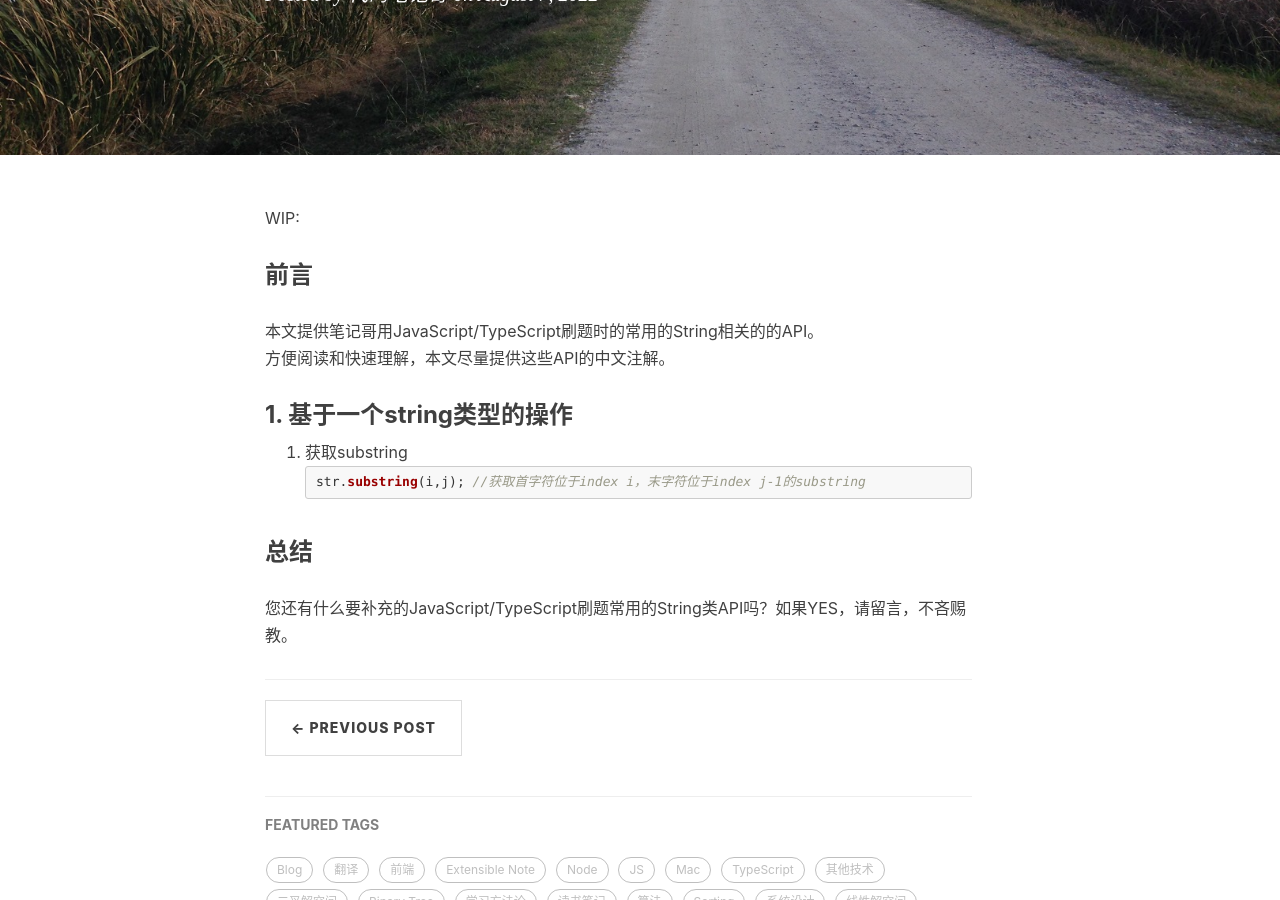
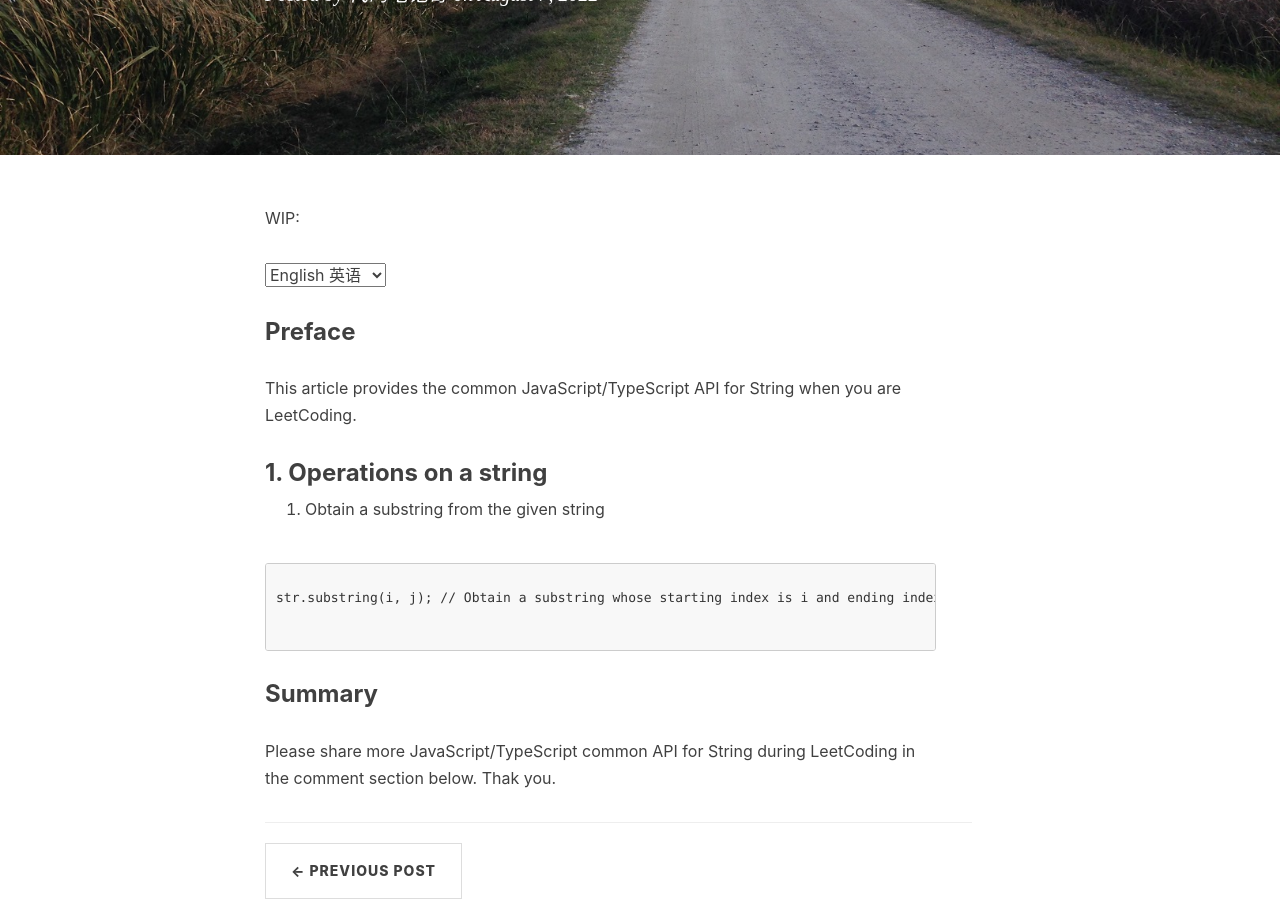
Before and after one commit to starwavelin/starwavelin.github.io, a Jekyll site: the page built from _posts/2022-08-07-js-string-api.md, in a window 1280 px wide and 900 px high, scrolled down 410 px. Built offline with Jekyll 4.4.1, drawn with Linux system fonts in a browser that asks for light colours; nearby versions of some CDN libraries; comment, search, counter and statistics services are not loaded.

Commit message:
feat: Anglicize the 2022-08-07 article

````diff
--- a/_posts/2022-08-07-js-string-api.md
+++ b/_posts/2022-08-07-js-string-api.md
@@ -1,28 +1,75 @@
 ---
-layout:     post
-title:      "TS刷题常用API: String"
-subtitle:   "Commonly used TypeScript/JavaScript API for LeetCode - String related"
-date:       2022-08-07
-author:     "代码笔记哥"
+layout: post
+title: "TS刷题常用API: String"
+subtitle: "Commonly used TypeScript/JavaScript API for LeetCode - String related"
+date: 2022-08-07
+author: "代码笔记哥"
 header-img:
 tags:
-    - 算法
-    - JS
-    - API
-    - Extensible Note
+  - 算法
+  - JS
+  - API
+  - Extensible Note
 ---
+
 WIP:
 
-### 前言
-本文提供笔记哥用JavaScript/TypeScript刷题时的常用的String相关的的API。
-方便阅读和快速理解，本文尽量提供这些API的中文注解。
+<!-- Language Selector -->
+<select onchange= "onLanChange(this.options[this.options.selectedIndex].value)">
+    <option value="0" selected> English 英语 </option>
+    <option value="1"> 中文 Chinese </option>
+</select>
 
-### 1. 基于一个string类型的操作
-1. 获取substring
-```js
-str.substring(i,j); //获取首字符位于index i，末字符位于index j-1的substring
-```
+<!-- Chinese Version -->
+<div class="zh post-container">
+    <h3>前言</h3>
+    <p>本文提供笔记哥用 JavaScript/TypeScript 刷题时的常用的 String 相关的的 API。<br>
+    方便阅读和快速理解，本文尽量提供这些 API 的中文注解。</p>
 
-### 总结
+    <h3> 1. 基于一个 string 类型的操作</h3>
+    <ol>
+        <li>获取 substring</li>
+    </ol>
+    <pre>
+        <code>str.substring(i, j); //获取首字符位于index i，末字符位于index j-1的substring</code>
+    </pre>
 
-您还有什么要补充的JavaScript/TypeScript刷题常用的String类API吗？如果YES，请留言，不吝赐教。
+    <h3>总结</h3>
+    <p>您还有什么要补充的 JavaScript/TypeScript 刷题常用的 String 类 API 吗？如果 YES，请留言，不吝赐教。</p>
+
+</div>
+
+<!-- English Version -->
+<div class="en post-container">
+    <h3>Preface</h3>
+    <p>This article provides the common JavaScript/TypeScript API for String when you are LeetCoding.</p>
+
+    <h3> 1. Operations on a string</h3>
+    <ol>
+        <li>Obtain a substring from the given string</li>
+    </ol>
+    <pre>
+        <code>str.substring(i, j); // Obtain a substring whose starting index is i and ending index is j-1</code>
+    </pre>
+
+    <h3>Summary</h3>
+    <p>Please share more JavaScript/TypeScript common API for String during LeetCoding in the comment section below. Thak you.</p>
+
+</div>
+
+<!-- Handle Language Change -->
+<script type="text/javascript">
+    var $zh = document.querySelector(".zh");
+    var $en = document.querySelector(".en");
+    function onLanChange(index) {
+        if (index == 0) {
+            /* 0 - English */
+            $en.style.display = "block";
+            $zh.style.display = "none";
+        } else {
+            $zh.style.display = "block";
+            $en.style.display = "none";
+        }
+    }
+    onLanChange(0);
+</script>
````
